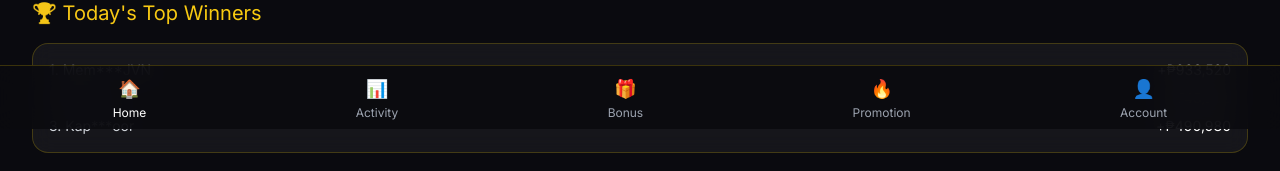
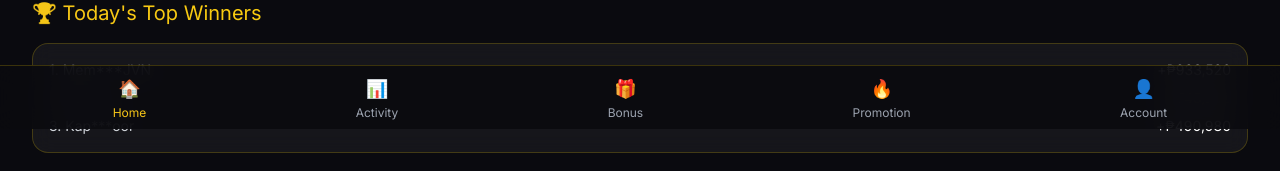
Before and after one commit to nplusplayofficial-cmyk/nplus-play, a Next.js app: page / in a window 1280 px wide. Shown: the part 671-842 px from the top of the page. Built offline with nearby package versions, Linux system fonts and the light colour scheme; no server answers.

Commit message:
Update BottomNav component

```diff
--- a/components/ui/BottomNav.tsx
+++ b/components/ui/BottomNav.tsx
@@ -15,7 +15,7 @@ export default function BottomNav() {
   const pathname = usePathname();
 
   return (
-    <nav className="bottom-nav fixed bottom-0 left-0 right-0 z-50 flex justify-around items-center h-16 px-2">
+    <nav className="bottom-nav fixed bottom-0 left-0 right-0 z-50 flex justify-around items-center h-16 px-2 bg-[#0a0a0f] border-t border-gold/20">
       {navItems.map((item) => {
         const isActive = pathname === item.path;
         return (
@@ -23,7 +23,7 @@ export default function BottomNav() {
             key={item.name}
             href={item.path}
             className={`flex flex-col items-center text-xs transition ${
-              isActive ? 'text-gold' : 'text-gray-400 hover:text-white'
+              isActive ? 'text-[#f5c518]' : 'text-gray-400 hover:text-white'
             }`}
           >
             <span className="text-lg">{item.icon}</span>
```
